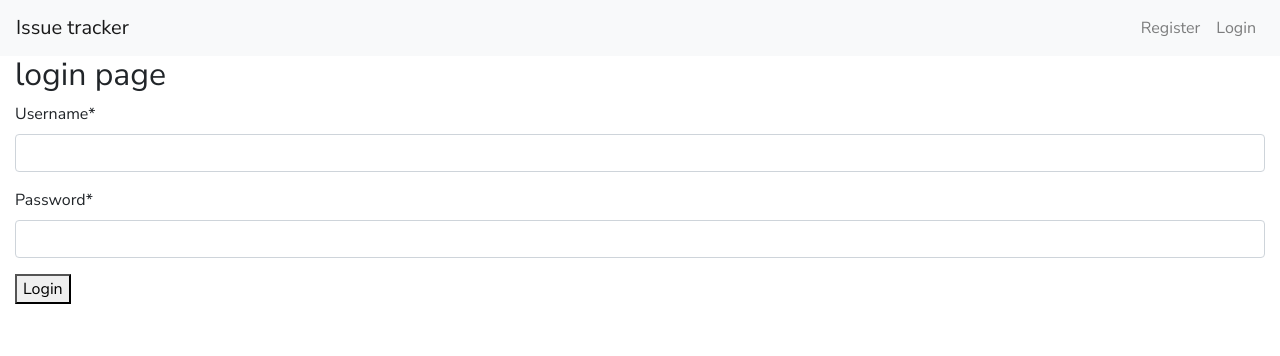
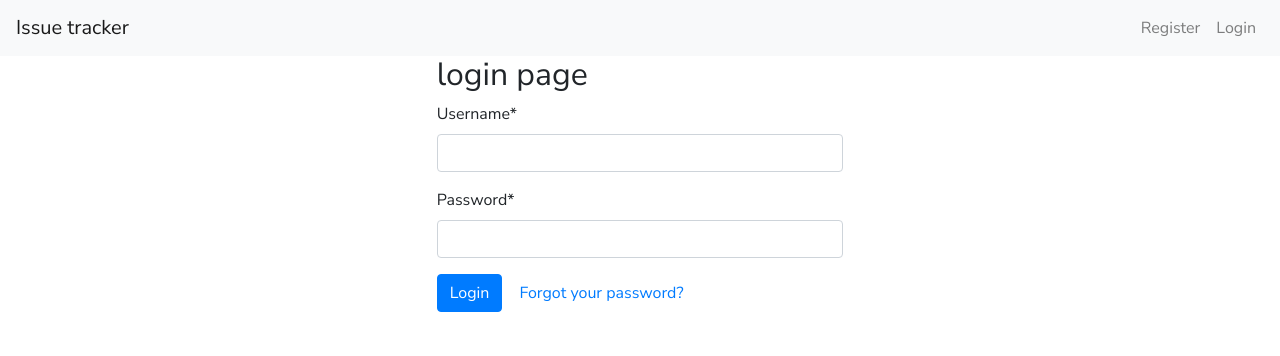
Before and after one commit to r-andy79/issue-tracker-app, a Django app: page /accounts/login/ in a window 1280 px wide. Shown: the top 356 px of the page. Run offline with Django 3.2, Linux system fonts and the light colour scheme; some libraries are stand-ins or nearby versions.

Commit message:
basic styling added to login form

```diff
--- a/issue_tracker_app/templates/issue_tracker_app/login.html
+++ b/issue_tracker_app/templates/issue_tracker_app/login.html
@@ -2,20 +2,23 @@
 {% load crispy_forms_tags %}
 {% block page_title %}Login page{% endblock %}
 {% block content %}
-<div class="container-fluid">
-  <h2>login page</h2>
-  <form method="POST">
-    {% csrf_token %}
-    {{login_form|crispy}}
-    <button type="submit">Login</button>
-  </form>
-  {% if messages %}
+<div class="row justify-content-center">
   <div>
     {% for message in messages %}
     {{ message }}
     {% endfor %}
   </div>
-  {% endif %}
+  <div class="col-4">
+    <h2>login page</h2>
+    <form method="POST" novalidate>
+      {% csrf_token %}
+      {{login_form|crispy}}
+      <button type="submit" class="btn btn-primary">Login</button>
+      <a href="#" class="btn btn-link">Forgot your password?</a>
+    </form>
+    {% if messages %}
+    {% endif %}
+  </div>
 </div>
 
 {% endblock %}
```
